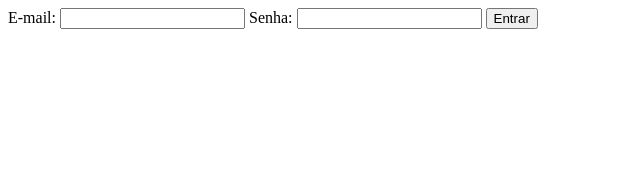
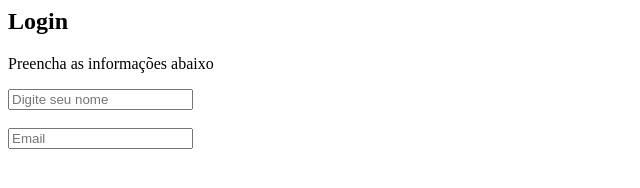
Before and after one commit to andregoudinho/HTML-projeto, a plain HTML site: page public/login.html in a window 1280 px wide. Shown: the whole page, without its empty margins (0-640 px from the left). Drawn offline with Linux system fonts and the light colour scheme.

Commit message:
add- alterei login

```diff
--- a/public/login.html
+++ b/public/login.html
@@ -1,21 +1,14 @@
-<!DOCTYPE html>
-<html lang="pt-BR">
+<html lang="en">
 <head>
     <meta charset="UTF-8">
     <meta name="viewport" content="width=device-width, initial-scale=1.0">
-    <title>Login</title>
-    <link rel="stylesheet" href="login.css">
+    <title>Document</title>
 </head>
 <body>
-    <main>
-            <label for="email">E-mail:</label>
-            <input type="email" id="email" name="email" required>
-
-            <label for="senha">Senha:</label>
-            <input type="password" id="senha" name="senha" required>
-
-            <button type="submit">Entrar</button>
-        </form>
-    </main>
+   <h2>Login</h2>
+   <p>Preencha as informações abaixo</p>
+    <input type="text" id="nome" placeholder="Digite seu nome">
+     <br><br>
+      <input type="email" id="email" placeholder="Email" required>
 </body>
 </html>
```
